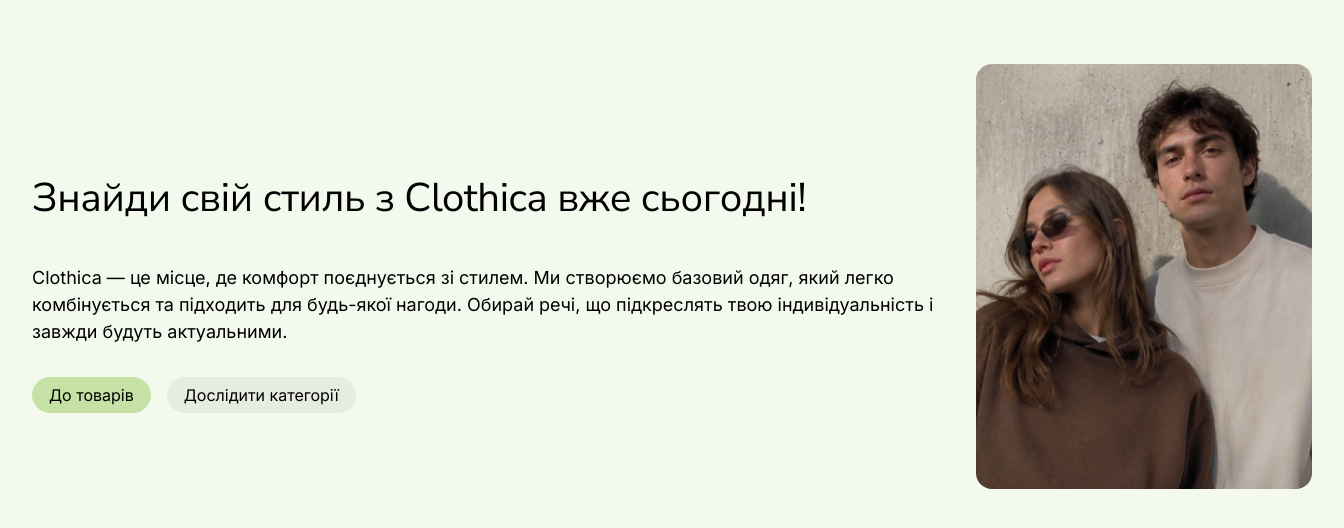
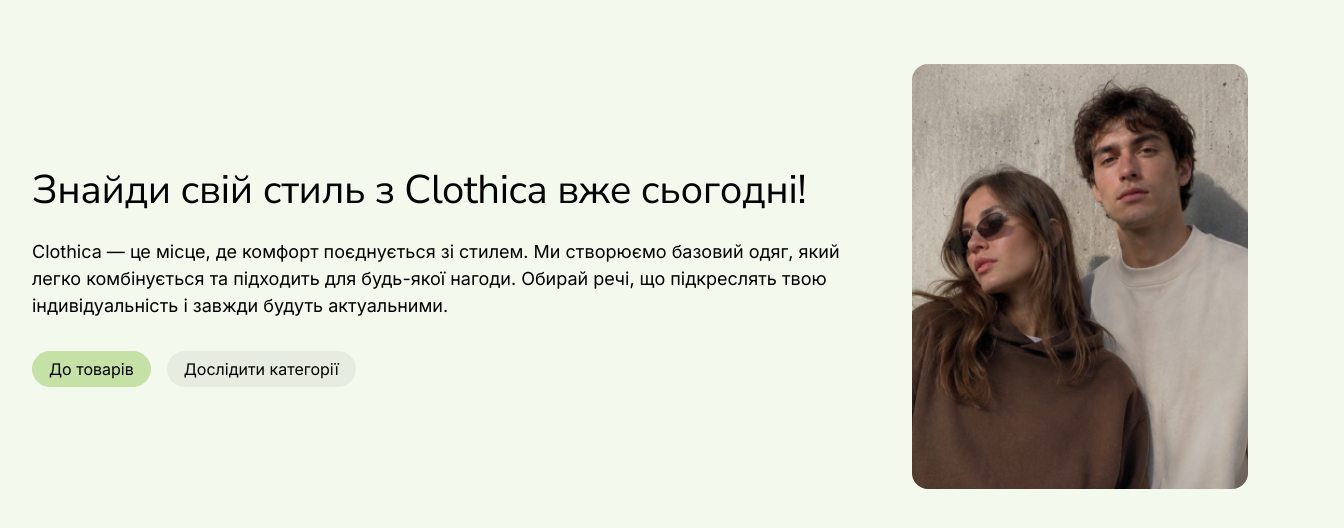
Before and after one commit to nikita-shcherban/project-easyteam-clothica-frontend, a Next.js app: page / in a window 1280 px wide. Shown: the top 528 px of the page, 1344 px wide, since content can reach past the window. Built offline with nearby package versions, Linux system fonts and the light colour scheme.

Commit message:
Add modern-normalize + resets

```diff
--- a/app/globals.css
+++ b/app/globals.css
@@ -1,3 +1,60 @@
+*,
+*::before,
+*::after {
+  box-sizing: border-box;
+}
+
+* {
+  margin: 0;
+  padding: 0;
+}
+
+html {
+  -webkit-text-size-adjust: 100%;
+}
+
+body {
+  min-height: 100vh;
+  line-height: 1.5;
+  -webkit-font-smoothing: antialiased;
+}
+
+img,
+picture,
+video,
+canvas,
+svg {
+  display: block;
+  max-width: 100%;
+}
+
+input,
+button,
+textarea,
+select {
+  font: inherit;
+  color: inherit;
+}
+
+ul,
+ol {
+  list-style: none;
+}
+
+a {
+  text-decoration: none;
+  color: inherit;
+}
+
+h1,
+h2,
+h3,
+h4,
+h5,
+h6 {
+  overflow-wrap: break-word;
+}
+
 body {
   font-family: var(--font-nunito-sans), sans-serif;
   display: flex;
--- a/app/layout.tsx
+++ b/app/layout.tsx
@@ -1,3 +1,4 @@
+import 'modern-normalize/modern-normalize.min.css';
 import type { Metadata } from 'next';
 import { Nunito_Sans, Inter } from 'next/font/google';
 import './globals.css';
```
